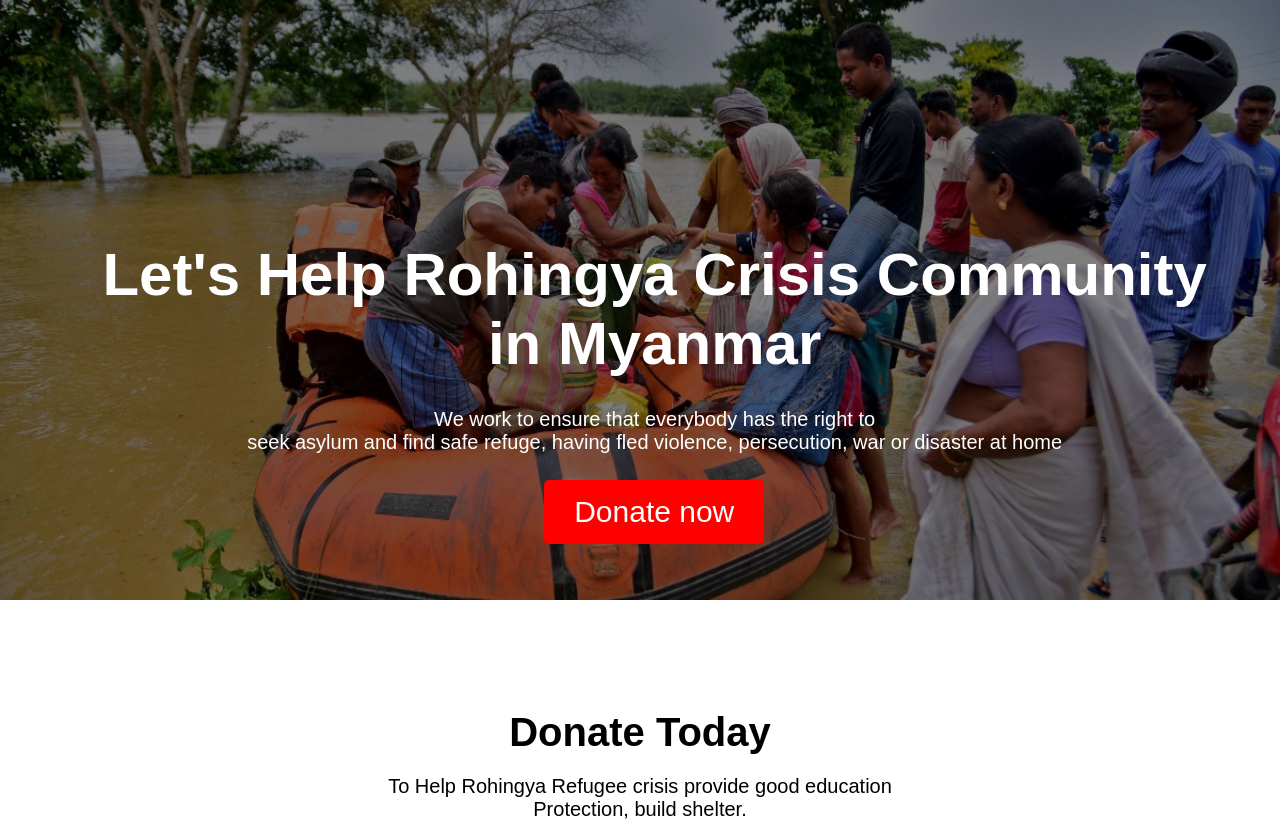
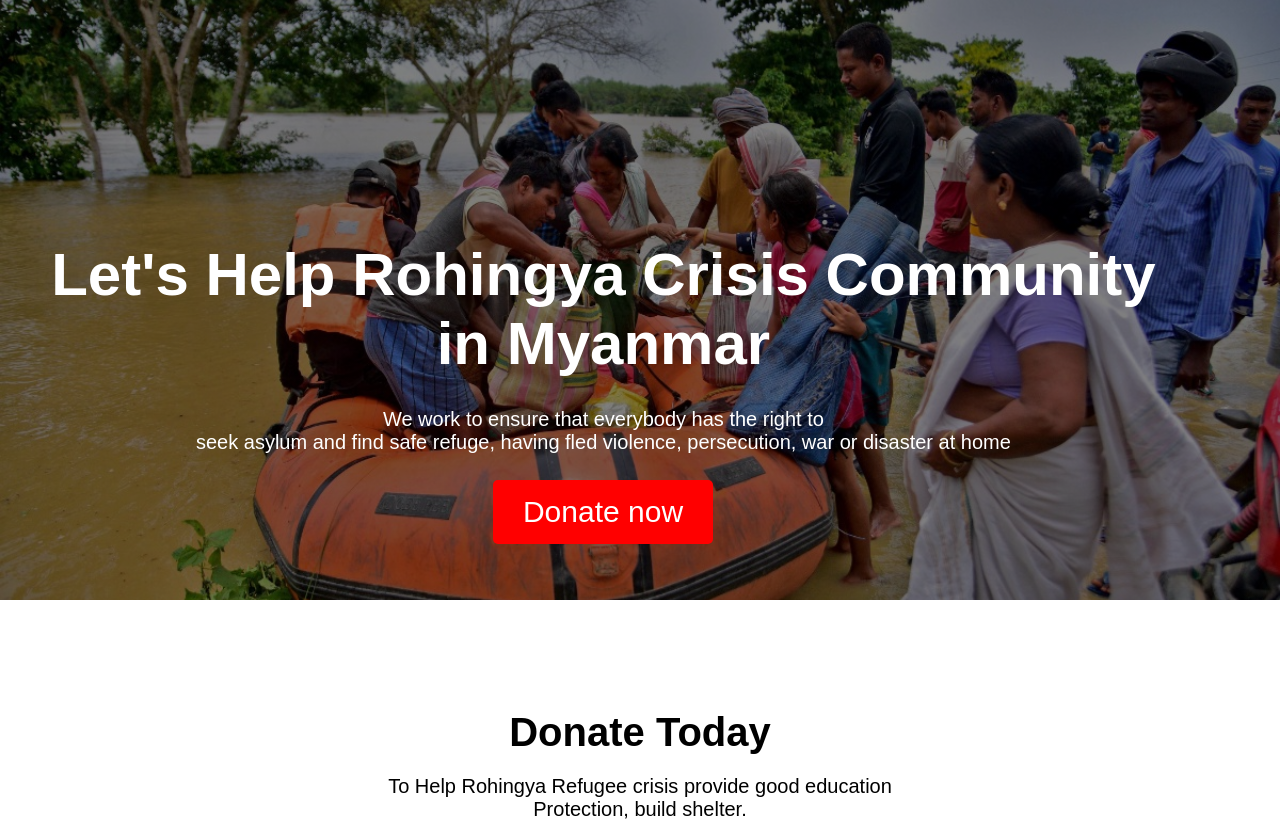
Before and after one commit to mdshahjalalrakib/donate-today-main, a plain HTML site: page index.html in a window 1280 px wide. Shown: the top 834 px of the page. Drawn offline with Linux system fonts and the light colour scheme.

Commit message:
h1alignment

```diff
--- a/style.css
+++ b/style.css
@@ -40,7 +40,7 @@ body {
 .container .center {
     position: absolute;
     top: 30%;
-    left: 8%;
+    left: 4%;
     text-align: center;
 
 }
```
Also changed, not shown: index.html (+4 -3 lines).
